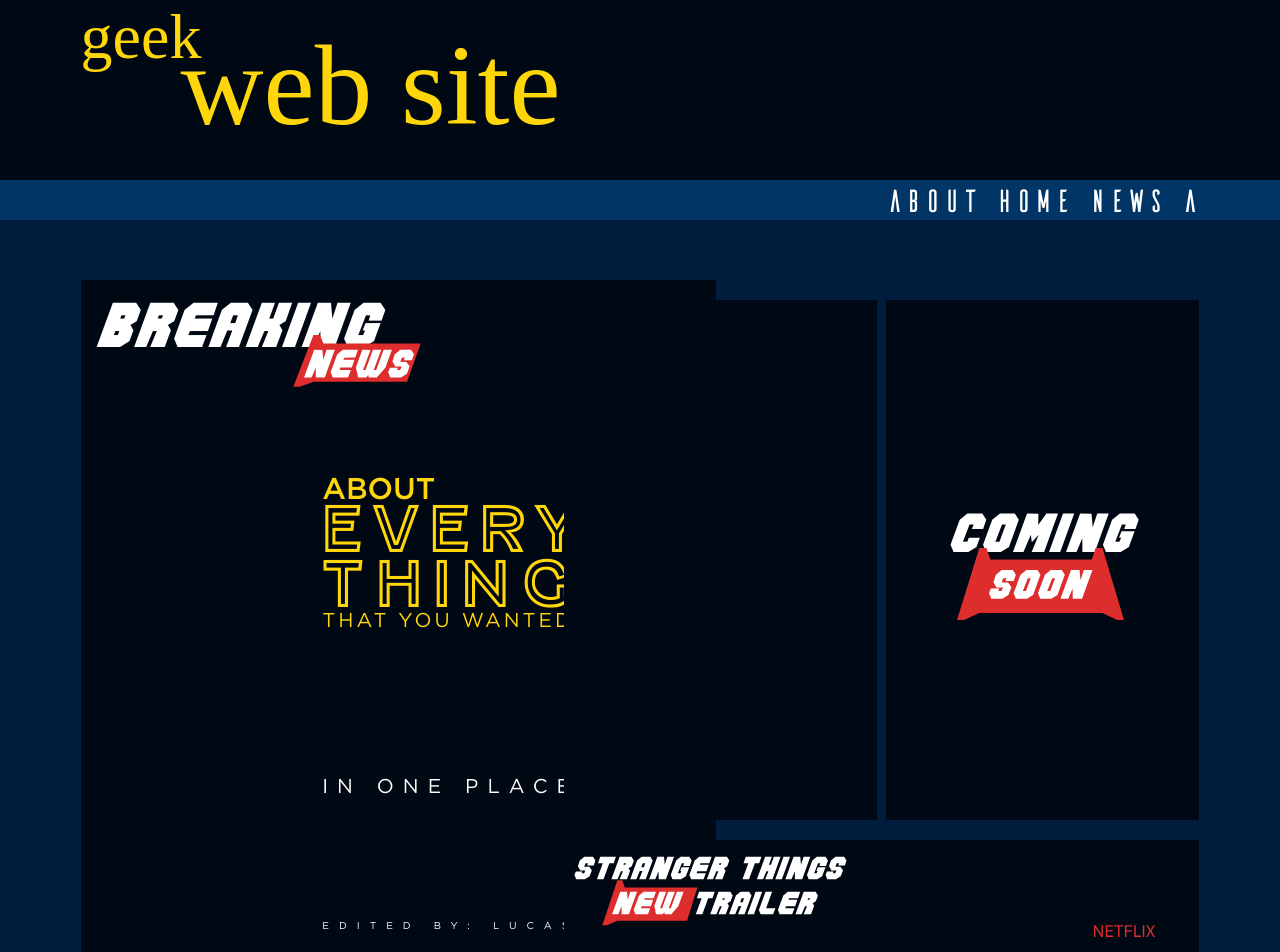
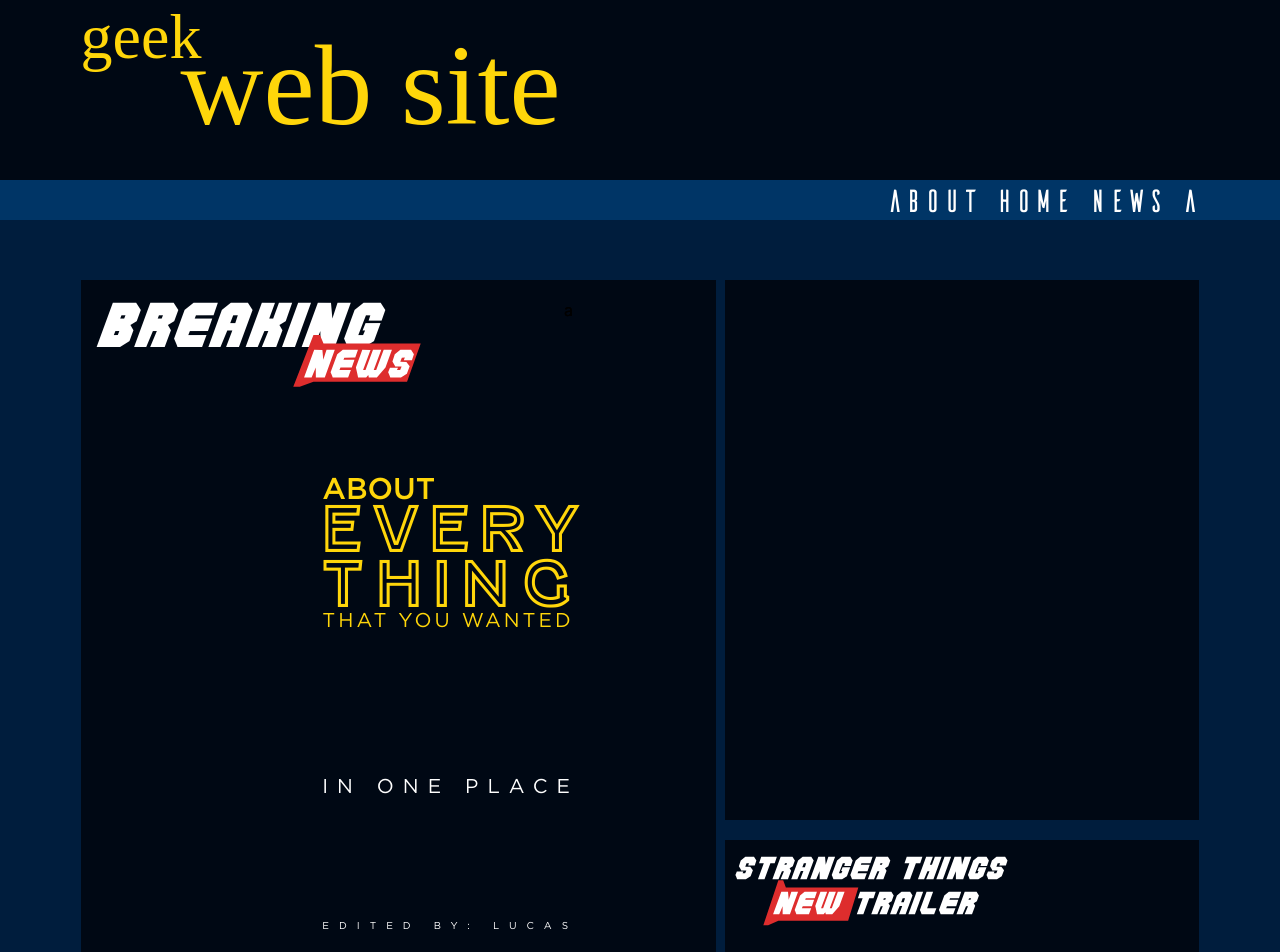
Before and after one commit to lucas-de-F/StarWarsPlanetsSearch, a React (Create React App) app: page / in a window 1280 px wide. Shown: the top 952 px of the page. Built offline with nearby package versions, Linux system fonts and the light colour scheme.

Commit message:
feat: css complete

```diff
--- a/src/App.css
+++ b/src/App.css
@@ -1,7 +1,7 @@
   .parent {
     display: grid;
     grid-template-columns: repeat(16, 1fr);
-    grid-template-rows: repeat(50, 1fr);
+    grid-template-rows: repeat(70, 1fr);
     grid-column-gap: 9px;
     grid-row-gap: 0px;
     width: 100%;
@@ -19,5 +19,31 @@
     .section1Item2 { grid-area: 16 / 11 / 19 / 12; }
 
     .section2 { grid-area: 43 / 8 / 49 / 16; display: flex; justify-content: space-between; }
-    .sectionFooter { grid-area: 16 / 12 / 42 / 16; display: flex; flex-direction: column; align-items: center; justify-content: center;}
+    .sectionFooter {
+      grid-area: 16 / 12 / 42 / 16;
+      display: flex;
+      flex-direction: column;
+      align-items: center;
+      justify-content: center;
+    }
     .footer { grid-area: 50 / 8 / 51 / 16; }
+
+    @media (max-width: 1280px) {
+      .section1 {
+        grid-area: 15 / 10 / 42 / 16;
+      }
+
+      .sectionFooter {
+        grid-area: 16 / 10 / 42 / 16;
+        /* display: none; */
+        /* flex-direction: column;
+        align-items: center;
+        justify-content: center; */
+      }
+    .section2 {
+      grid-area: 43 / 10 / 49 / 16;
+      /* display: none; */
+      /* justify-content: space-between; */
+    }
+
+    }
--- a/src/App.tsx
+++ b/src/App.tsx
@@ -10,7 +10,7 @@
       <Card />
       <Sections />
 
-      <div className="article"> asdasdasdasdasdasda </div>
+      <div className="article">  </div>
       <div className="section1Nav ">a </div>
       <div className="section1Item1 ">a </div>
       <div className="section1Item2 "></div>
--- a/src/imgs/footer.tsx
+++ b/src/imgs/footer.tsx
@@ -2,65 +2,63 @@
     return (
         <svg
             viewBox="0 0 600 82" fill="none"
-style={{ minWidth: 500,width: 600, margin: 10, padding: 0,  height: 82 }}
+            style={{ minWidth: 500, width: 600, margin: 10, padding: 0, height: 82 }}
             xmlns="http://www.w3.org/2000/svg"
         >
-<path d="M18.268 11.808L12.328 11.772L13.84 7.668L16.756 7.632L15.784 10.26H23.704L25.648 4.428L22.804 0H12.4L6.92801 4.356L4.66001 11.376C6.60401 14.664 7.50401 16.308 7.36001 16.308L13.624 16.272L12.184 19.728L9.12401 19.764L10.096 17.46H2.21201L0.484009 21.888C1.97201 25.296 2.64401 27 2.50001 27H12.976L18.736 23.4L21.472 16.128L18.268 11.808Z" fill="white"/>
-<path d="M31.4665 0H50.2585L47.6305 7.632H42.4465L35.4265 27H27.5425L34.5625 7.632H28.8385L31.4665 0Z" fill="white"/>
-<path d="M62.4833 7.632L60.0353 7.668L59.2793 9.648H61.6913L62.4833 7.632ZM58.7393 17.244L56.3273 17.28L52.2593 27H44.8793L54.7793 0H68.9993L71.8433 4.428L69.3593 11.232L65.5073 13.572L67.3433 16.776L63.5273 27H54.6713L58.7393 17.244Z" fill="white"/>
-<path d="M94.4136 4.428L86.0976 27H78.2496L82.0656 16.92H79.0056L74.8296 27H67.4496L75.6936 4.356L81.1656 0H91.5696L94.4136 4.428ZM85.4136 7.632L82.6056 7.668L80.7696 12.42H83.8656L85.4136 7.632Z" fill="white"/>
-<path d="M110.357 27L120.113 0H112.049L108.881 9.648L108.053 0.0360017L100.025 0L90.1254 27C95.0454 27 97.5054 27 97.5054 27L101.573 17.28L101.609 27H110.357Z" fill="white"/>
-<path d="M122.487 4.356L116.043 21.888C117.531 25.296 118.203 27 118.059 27H128.535L134.295 23.4L138.327 12.384L129.147 12.42L127.347 16.92H128.859L127.635 19.728H124.719L129.399 7.668L132.063 7.704L131.019 10.908H138.939L141.207 4.428L138.363 0H127.959L122.487 4.356Z" fill="white"/>
-<path d="M151.723 7.668L150.967 9.648H161.659L159.031 17.244L148.015 17.28L147.043 19.728L158.167 19.692L155.467 27H140.383C140.527 27 139.855 25.296 138.367 21.888L144.811 4.356L150.283 0H165.079L162.451 7.632L151.723 7.668Z" fill="white"/>
-<path d="M177.022 7.632L174.574 7.668L173.818 9.648H176.23L177.022 7.632ZM173.278 17.244L170.866 17.28L166.798 27H159.418L169.318 0H183.538L186.382 4.428L183.898 11.232L180.046 13.572L181.882 16.776L178.066 27H169.21L173.278 17.244Z" fill="white"/>
-<path d="M206.088 0H224.88L222.252 7.632H217.068L210.048 27H202.164L209.184 7.632H203.46L206.088 0Z" fill="white"/>
-<path d="M239.84 0L236.312 9.648H233.9L237.428 0.0360017L229.4 0L219.5 27C224.42 27 226.88 27 226.88 27L230.948 17.28L233.36 17.244L229.4 27H238.148L247.904 0H239.84Z" fill="white"/>
-<path d="M249.482 27L259.31 0H251.462L241.598 27H249.482Z" fill="white"/>
-<path d="M273.834 27L283.59 0H275.526L272.358 9.648L271.53 0.0360017L263.502 0L253.602 27C258.522 27 260.982 27 260.982 27L265.05 17.28L265.086 27H273.834Z" fill="white"/>
-<path d="M285.963 4.356L279.519 21.888C281.007 25.296 281.679 27 281.535 27H292.011L297.771 23.4L301.803 12.384L292.623 12.42L290.823 16.92H292.335L291.111 19.728H288.195L292.875 7.668L295.539 7.704L294.495 10.908H302.415L304.683 4.428L301.839 0H291.435L285.963 4.356Z" fill="white"/>
-<path d="M319.627 11.808L313.687 11.772L315.199 7.668L318.115 7.632L317.143 10.26H325.063L327.007 4.428L324.163 0H313.759L308.287 4.356L306.019 11.376C307.963 14.664 308.863 16.308 308.719 16.308L314.983 16.272L313.543 19.728L310.483 19.764L311.455 17.46H303.571L301.843 21.888C303.331 25.296 304.003 27 303.859 27H314.335L320.095 23.4L322.831 16.128L319.627 11.808Z" fill="white"/>
-<path d="M52.0339 28H57.8305L61.0509 36.8364H148L135.763 76.75H52.0339L39.7966 82H34L52.0339 28Z" fill="#DE2D2D"/>
-<path d="M65.916 69L75.672 42H67.608L64.44 51.648L63.612 42.036L55.584 42L45.684 69C50.604 69 53.064 69 53.064 69L57.132 59.28L57.168 69H65.916Z" fill="white"/>
-<path d="M84.9572 49.668L84.2012 51.648H94.8932L92.2652 59.244L81.2492 59.28L80.2772 61.728L91.4012 61.692L88.7012 69H73.6172C73.7612 69 73.0892 67.296 71.6012 63.888L78.0452 46.356L83.5172 42H98.3132L95.6852 49.632L84.9572 49.668Z" fill="white"/>
-<path d="M113.713 61.692H116.125L123.433 42H131.497L125.161 59.352L116.737 69H108.889C108.817 68.664 108.661 67.872 108.421 66.624L106.333 69H98.4488C98.1128 67.368 97.7768 65.736 97.4408 64.104C96.7208 60.792 96.3368 59.136 96.2888 59.136L102.553 42L110.581 42.036L103.273 61.692H105.721L112.993 42H121.057L113.713 61.692Z" fill="white"/>
-<path d="M150.08 42H168.872L166.244 49.632H161.06L154.04 69H146.156L153.176 49.632H147.452L150.08 42Z" fill="white"/>
-<path d="M181.097 49.632L178.649 49.668L177.893 51.648H180.305L181.097 49.632ZM177.353 59.244L174.941 59.28L170.873 69H163.493L173.393 42H187.613L190.457 46.428L187.973 53.232L184.121 55.572L185.957 58.776L182.141 69H173.285L177.353 59.244Z" fill="white"/>
-<path d="M213.027 46.428L204.711 69H196.863L200.679 58.92H197.619L193.443 69H186.063L194.307 46.356L199.779 42H210.183L213.027 46.428ZM204.027 49.632L201.219 49.668L199.383 54.42H202.479L204.027 49.632Z" fill="white"/>
-<path d="M215.939 69L225.767 42H217.919L208.055 69H215.939Z" fill="white"/>
-<path d="M230.535 61.728L241.659 61.692L238.959 69H223.875C224.019 69 223.347 67.296 221.859 63.888L229.887 42H237.735L230.535 61.728Z" fill="white"/>
-<path d="M258.067 49.668L257.311 51.648H268.003L265.375 59.244L254.359 59.28L253.387 61.728L264.511 61.692L261.811 69H246.727C246.871 69 246.199 67.296 244.711 63.888L251.155 46.356L256.627 42H271.423L268.795 49.632L258.067 49.668Z" fill="white"/>
-<path d="M283.366 49.632L280.918 49.668L280.162 51.648H282.574L283.366 49.632ZM279.622 59.244L277.21 59.28L273.142 69H265.762L275.662 42H289.882L292.726 46.428L290.242 53.232L286.39 55.572L288.226 58.776L284.41 69H275.554L279.622 59.244Z" fill="white"/>
+            <path d="M18.268 11.808L12.328 11.772L13.84 7.668L16.756 7.632L15.784 10.26H23.704L25.648 4.428L22.804 0H12.4L6.92801 4.356L4.66001 11.376C6.60401 14.664 7.50401 16.308 7.36001 16.308L13.624 16.272L12.184 19.728L9.12401 19.764L10.096 17.46H2.21201L0.484009 21.888C1.97201 25.296 2.64401 27 2.50001 27H12.976L18.736 23.4L21.472 16.128L18.268 11.808Z" fill="white" />
+            <path d="M31.4665 0H50.2585L47.6305 7.632H42.4465L35.4265 27H27.5425L34.5625 7.632H28.8385L31.4665 0Z" fill="white" />
+            <path d="M62.4833 7.632L60.0353 7.668L59.2793 9.648H61.6913L62.4833 7.632ZM58.7393 17.244L56.3273 17.28L52.2593 27H44.8793L54.7793 0H68.9993L71.8433 4.428L69.3593 11.232L65.5073 13.572L67.3433 16.776L63.5273 27H54.6713L58.7393 17.244Z" fill="white" />
+            <path d="M94.4136 4.428L86.0976 27H78.2496L82.0656 16.92H79.0056L74.8296 27H67.4496L75.6936 4.356L81.1656 0H91.5696L94.4136 4.428ZM85.4136 7.632L82.6056 7.668L80.7696 12.42H83.8656L85.4136 7.632Z" fill="white" />
+            <path d="M110.357 27L120.113 0H112.049L108.881 9.648L108.053 0.0360017L100.025 0L90.1254 27C95.0454 27 97.5054 27 97.5054 27L101.573 17.28L101.609 27H110.357Z" fill="white" />
+            <path d="M122.487 4.356L116.043 21.888C117.531 25.296 118.203 27 118.059 27H128.535L134.295 23.4L138.327 12.384L129.147 12.42L127.347 16.92H128.859L127.635 19.728H124.719L129.399 7.668L132.063 7.704L131.019 10.908H138.939L141.207 4.428L138.363 0H127.959L122.487 4.356Z" fill="white" />
+            <path d="M151.723 7.668L150.967 9.648H161.659L159.031 17.244L148.015 17.28L147.043 19.728L158.167 19.692L155.467 27H140.383C140.527 27 139.855 25.296 138.367 21.888L144.811 4.356L150.283 0H165.079L162.451 7.632L151.723 7.668Z" fill="white" />
+            <path d="M177.022 7.632L174.574 7.668L173.818 9.648H176.23L177.022 7.632ZM173.278 17.244L170.866 17.28L166.798 27H159.418L169.318 0H183.538L186.382 4.428L183.898 11.232L180.046 13.572L181.882 16.776L178.066 27H169.21L173.278 17.244Z" fill="white" />
+            <path d="M206.088 0H224.88L222.252 7.632H217.068L210.048 27H202.164L209.184 7.632H203.46L206.088 0Z" fill="white" />
+            <path d="M239.84 0L236.312 9.648H233.9L237.428 0.0360017L229.4 0L219.5 27C224.42 27 226.88 27 226.88 27L230.948 17.28L233.36 17.244L229.4 27H238.148L247.904 0H239.84Z" fill="white" />
+            <path d="M249.482 27L259.31 0H251.462L241.598 27H249.482Z" fill="white" />
+            <path d="M273.834 27L283.59 0H275.526L272.358 9.648L271.53 0.0360017L263.502 0L253.602 27C258.522 27 260.982 27 260.982 27L265.05 17.28L265.086 27H273.834Z" fill="white" />
+            <path d="M285.963 4.356L279.519 21.888C281.007 25.296 281.679 27 281.535 27H292.011L297.771 23.4L301.803 12.384L292.623 12.42L290.823 16.92H292.335L291.111 19.728H288.195L292.875 7.668L295.539 7.704L294.495 10.908H302.415L304.683 4.428L301.839 0H291.435L285.963 4.356Z" fill="white" />
+            <path d="M319.627 11.808L313.687 11.772L315.199 7.668L318.115 7.632L317.143 10.26H325.063L327.007 4.428L324.163 0H313.759L308.287 4.356L306.019 11.376C307.963 14.664 308.863 16.308 308.719 16.308L314.983 16.272L313.543 19.728L310.483 19.764L311.455 17.46H303.571L301.843 21.888C303.331 25.296 304.003 27 303.859 27H314.335L320.095 23.4L322.831 16.128L319.627 11.808Z" fill="white" />
+            <path d="M52.0339 28H57.8305L61.0509 36.8364H148L135.763 76.75H52.0339L39.7966 82H34L52.0339 28Z" fill="#DE2D2D" />
+            <path d="M65.916 69L75.672 42H67.608L64.44 51.648L63.612 42.036L55.584 42L45.684 69C50.604 69 53.064 69 53.064 69L57.132 59.28L57.168 69H65.916Z" fill="white" />
+            <path d="M84.9572 49.668L84.2012 51.648H94.8932L92.2652 59.244L81.2492 59.28L80.2772 61.728L91.4012 61.692L88.7012 69H73.6172C73.7612 69 73.0892 67.296 71.6012 63.888L78.0452 46.356L83.5172 42H98.3132L95.6852 49.632L84.9572 49.668Z" fill="white" />
+            <path d="M113.713 61.692H116.125L123.433 42H131.497L125.161 59.352L116.737 69H108.889C108.817 68.664 108.661 67.872 108.421 66.624L106.333 69H98.4488C98.1128 67.368 97.7768 65.736 97.4408 64.104C96.7208 60.792 96.3368 59.136 96.2888 59.136L102.553 42L110.581 42.036L103.273 61.692H105.721L112.993 42H121.057L113.713 61.692Z" fill="white" />
+            <path d="M150.08 42H168.872L166.244 49.632H161.06L154.04 69H146.156L153.176 49.632H147.452L150.08 42Z" fill="white" />
+            <path d="M181.097 49.632L178.649 49.668L177.893 51.648H180.305L181.097 49.632ZM177.353 59.244L174.941 59.28L170.873 69H163.493L173.393 42H187.613L190.457 46.428L187.973 53.232L184.121 55.572L185.957 58.776L182.141 69H173.285L177.353 59.244Z" fill="white" />
+            <path d="M213.027 46.428L204.711 69H196.863L200.679 58.92H197.619L193.443 69H186.063L194.307 46.356L199.779 42H210.183L213.027 46.428ZM204.027 49.632L201.219 49.668L199.383 54.42H202.479L204.027 49.632Z" fill="white" />
+            <path d="M215.939 69L225.767 42H217.919L208.055 69H215.939Z" fill="white" />
+            <path d="M230.535 61.728L241.659 61.692L238.959 69H223.875C224.019 69 223.347 67.296 221.859 63.888L229.887 42H237.735L230.535 61.728Z" fill="white" />
+            <path d="M258.067 49.668L257.311 51.648H268.003L265.375 59.244L254.359 59.28L253.387 61.728L264.511 61.692L261.811 69H246.727C246.871 69 246.199 67.296 244.711 63.888L251.155 46.356L256.627 42H271.423L268.795 49.632L258.067 49.668Z" fill="white" />
+            <path d="M283.366 49.632L280.918 49.668L280.162 51.648H282.574L283.366 49.632ZM279.622 59.244L277.21 59.28L273.142 69H265.762L275.662 42H289.882L292.726 46.428L290.242 53.232L286.39 55.572L288.226 58.776L284.41 69H275.554L279.622 59.244Z" fill="white" />
         </svg>
     )
 }
 
 export const Netflix = () => {
     return (
-    <svg
-    viewBox="0 0 200 20"
-    style={{  width: 200, margin: 10, height: 40, alignSelf: "flex-end", padding: 0, }}
-    fill="none"
-    xmlns="http://www.w3.org/2000/svg">
-    <path d="M0 0H2.88L15.768 19.476H15.84C15.792 18.78 15.756 18.036 15.732 17.244C15.684 16.572 15.648 15.804 15.624 14.94C15.624 14.052 15.624 13.152 15.624 12.24V0H18.504V24.552H15.624L2.736 5.004H2.664C2.688 5.724 2.724 6.48 2.772 7.272C2.796 7.968 2.82 8.748 2.844 9.612C2.868 10.476 2.88 11.364 2.88 12.276V24.552H0V0Z" fill="#DE2D2D"/>
-    <path d="M24.8555 0H39.9035V2.772H27.8795V10.62H39.0395V13.32H27.8795V21.78H40.2635V24.552H24.8555V0Z" fill="#DE2D2D"/>
-    <path d="M50.3238 2.808H42.6198V0H61.0518V2.808H53.3478V24.552H50.3238V2.808Z" fill="#DE2D2D"/>
-    <path d="M64.8281 0H79.8761V2.772H67.8521V10.62H79.0121V13.32H67.8521V24.552H64.8281V0Z" fill="#DE2D2D"/>
-    <path d="M84.3047 0H87.3287V21.672H98.4887V24.552H84.3047V0Z" fill="#DE2D2D"/>
-    <path d="M102.27 0H105.294V24.552H102.27V0Z" fill="#DE2D2D"/>
-    <path d="M116.265 12.06L109.173 0H112.593L118.389 9.972L124.149 0H127.569L120.297 12.348L127.605 24.552H124.113L118.209 14.292L112.593 24.552H109.173L116.265 12.06Z" fill="#DE2D2D"/>
+<svg width="164" height="49" viewBox="0 0 164 49" fill="none" style={{ alignSelf: 'flex-end' }} xmlns="http://www.w3.org/2000/svg">
+<path d="M0 0H164V49H0V0Z" fill="#000814"/>
+<path d="M16.168 13.448H19.048L31.936 32.924H32.008C31.96 32.228 31.924 31.484 31.9 30.692C31.852 30.02 31.816 29.252 31.792 28.388C31.792 27.5 31.792 26.6 31.792 25.688V13.448H34.672V38H31.792L18.904 18.452H18.832C18.856 19.172 18.892 19.928 18.94 20.72C18.964 21.416 18.988 22.196 19.012 23.06C19.036 23.924 19.048 24.812 19.048 25.724V38H16.168V13.448Z" fill="#DE2D2D"/>
+<path d="M41.0235 13.448H56.0715V16.22H44.0475V24.068H55.2075V26.768H44.0475V35.228H56.4315V38H41.0235V13.448Z" fill="#DE2D2D"/>
+<path d="M66.4918 16.256H58.7878V13.448H77.2198V16.256H69.5158V38H66.4918V16.256Z" fill="#DE2D2D"/>
+<path d="M80.9961 13.448H96.0441V16.22H84.0201V24.068H95.1801V26.768H84.0201V38H80.9961V13.448Z" fill="#DE2D2D"/>
+<path d="M100.473 13.448H103.497V35.12H114.657V38H100.473V13.448Z" fill="#DE2D2D"/>
+<path d="M118.438 13.448H121.462V38H118.438V13.448Z" fill="#DE2D2D"/>
+<path d="M132.433 25.508L125.341 13.448H128.761L134.557 23.42L140.317 13.448H143.737L136.465 25.796L143.773 38H140.281L134.377 27.74L128.761 38H125.341L132.433 25.508Z" fill="#DE2D2D"/>
 </svg>
+
     )
 }
 
 export const ComingSoon = () => (
     <svg width="192" height="119" viewBox="0 0 192 119" fill="none" xmlns="http://www.w3.org/2000/svg">
-<path d="M21.76 36.664L20.48 40.568L15.872 40.632L22.528 23.48L26.688 23.416L24.832 28.088H36.096L39.296 18.872L35.328 12.6H20.48L12.736 18.808L3.52 43.704C5.65333 48.568 6.61333 51 6.4 51H21.312L29.504 45.88L32.832 36.728L21.76 36.664ZM52.468 40.696L48.372 40.632L55.028 23.48L58.804 23.544L52.468 40.696ZM67.828 12.6H52.98L45.236 18.808L36.02 43.704C38.1533 48.568 39.1133 51 38.9 51H53.812L62.004 45.88L71.796 18.872L67.828 12.6ZM80.04 12.6L65.96 51C72.9573 51 76.456 51 76.456 51L83.816 33.72L84.84 41.144L91.752 33.656L84.648 51H97.128L111.016 12.6H99.496L91.176 24.12L91.432 12.664L80.04 12.6ZM113.2 51L127.216 12.6H116.016L102 51H113.2ZM147.823 51L161.711 12.6H150.255L145.711 26.296L144.495 12.664L133.103 12.6L119.023 51C126.02 51 129.519 51 129.519 51L135.279 37.176L135.407 51H147.823ZM165.111 18.808L155.895 43.704C158.028 48.568 158.988 51 158.775 51H173.687L181.879 45.88L187.575 30.2L174.519 30.264L172.023 36.664H174.135L172.343 40.696L168.247 40.632L174.903 23.48L178.679 23.544L177.207 28.088H188.471L191.671 18.872L187.703 12.6H172.855L165.111 18.808Z" fill="white"/>
-<path d="M32.3051 47H39.4746L43.4576 58.7818H151L135.864 112H32.3051L17.1695 119H10L32.3051 47Z" fill="#DE2D2D"/>
-<path d="M155.486 47H148.571L144.729 58.7818H41L55.5989 112H155.486L170.085 119H177L155.486 47Z" fill="#DE2D2D"/>
-<path d="M61.008 81.576L54.624 81.528L56.256 77.16L59.376 77.112L58.32 79.944H66.768L68.832 73.704L65.856 69H54.72L48.912 73.656L46.464 81.144C48.544 84.632 49.504 86.376 49.344 86.376H56.016L54.48 90.072H51.216L52.272 87.624H43.872L42 92.328C43.6 95.976 44.32 97.8 44.16 97.8H55.344L61.488 93.96L64.416 86.184L61.008 81.576Z" fill="white"/>
-<path d="M78.9454 90.072L75.8734 90.024L80.8654 77.16L83.6974 77.208L78.9454 90.072ZM90.4654 69H79.3294L73.5214 73.656L66.6094 92.328C68.2094 95.976 68.9294 97.8 68.7694 97.8H79.9534L86.0974 93.96L93.4414 73.704L90.4654 69Z" fill="white"/>
-<path d="M103.32 90.072L100.248 90.024L105.24 77.16L108.072 77.208L103.32 90.072ZM114.84 69H103.704L97.8964 73.656L90.9844 92.328C92.5844 95.976 93.3044 97.8 93.1444 97.8H104.328L110.472 93.96L117.816 73.704L114.84 69Z" fill="white"/>
-<path d="M135.039 97.8L145.455 69H136.863L133.455 79.272L132.543 69.048L123.999 69L113.439 97.8C118.687 97.8 121.311 97.8 121.311 97.8L125.631 87.432L125.727 97.8H135.039Z" fill="white"/>
+        <path d="M21.76 36.664L20.48 40.568L15.872 40.632L22.528 23.48L26.688 23.416L24.832 28.088H36.096L39.296 18.872L35.328 12.6H20.48L12.736 18.808L3.52 43.704C5.65333 48.568 6.61333 51 6.4 51H21.312L29.504 45.88L32.832 36.728L21.76 36.664ZM52.468 40.696L48.372 40.632L55.028 23.48L58.804 23.544L52.468 40.696ZM67.828 12.6H52.98L45.236 18.808L36.02 43.704C38.1533 48.568 39.1133 51 38.9 51H53.812L62.004 45.88L71.796 18.872L67.828 12.6ZM80.04 12.6L65.96 51C72.9573 51 76.456 51 76.456 51L83.816 33.72L84.84 41.144L91.752 33.656L84.648 51H97.128L111.016 12.6H99.496L91.176 24.12L91.432 12.664L80.04 12.6ZM113.2 51L127.216 12.6H116.016L102 51H113.2ZM147.823 51L161.711 12.6H150.255L145.711 26.296L144.495 12.664L133.103 12.6L119.023 51C126.02 51 129.519 51 129.519 51L135.279 37.176L135.407 51H147.823ZM165.111 18.808L155.895 43.704C158.028 48.568 158.988 51 158.775 51H173.687L181.879 45.88L187.575 30.2L174.519 30.264L172.023 36.664H174.135L172.343 40.696L168.247 40.632L174.903 23.48L178.679 23.544L177.207 28.088H188.471L191.671 18.872L187.703 12.6H172.855L165.111 18.808Z" fill="white" />
+        <path d="M32.3051 47H39.4746L43.4576 58.7818H151L135.864 112H32.3051L17.1695 119H10L32.3051 47Z" fill="#DE2D2D" />
+        <path d="M155.486 47H148.571L144.729 58.7818H41L55.5989 112H155.486L170.085 119H177L155.486 47Z" fill="#DE2D2D" />
+        <path d="M61.008 81.576L54.624 81.528L56.256 77.16L59.376 77.112L58.32 79.944H66.768L68.832 73.704L65.856 69H54.72L48.912 73.656L46.464 81.144C48.544 84.632 49.504 86.376 49.344 86.376H56.016L54.48 90.072H51.216L52.272 87.624H43.872L42 92.328C43.6 95.976 44.32 97.8 44.16 97.8H55.344L61.488 93.96L64.416 86.184L61.008 81.576Z" fill="white" />
+        <path d="M78.9454 90.072L75.8734 90.024L80.8654 77.16L83.6974 77.208L78.9454 90.072ZM90.4654 69H79.3294L73.5214 73.656L66.6094 92.328C68.2094 95.976 68.9294 97.8 68.7694 97.8H79.9534L86.0974 93.96L93.4414 73.704L90.4654 69Z" fill="white" />
+        <path d="M103.32 90.072L100.248 90.024L105.24 77.16L108.072 77.208L103.32 90.072ZM114.84 69H103.704L97.8964 73.656L90.9844 92.328C92.5844 95.976 93.3044 97.8 93.1444 97.8H104.328L110.472 93.96L117.816 73.704L114.84 69Z" fill="white" />
+        <path d="M135.039 97.8L145.455 69H136.863L133.455 79.272L132.543 69.048L123.999 69L113.439 97.8C118.687 97.8 121.311 97.8 121.311 97.8L125.631 87.432L125.727 97.8H135.039Z" fill="white" />
     </svg>
 
 
```
Lines whose indentation alone changed are shown as unchanged.
